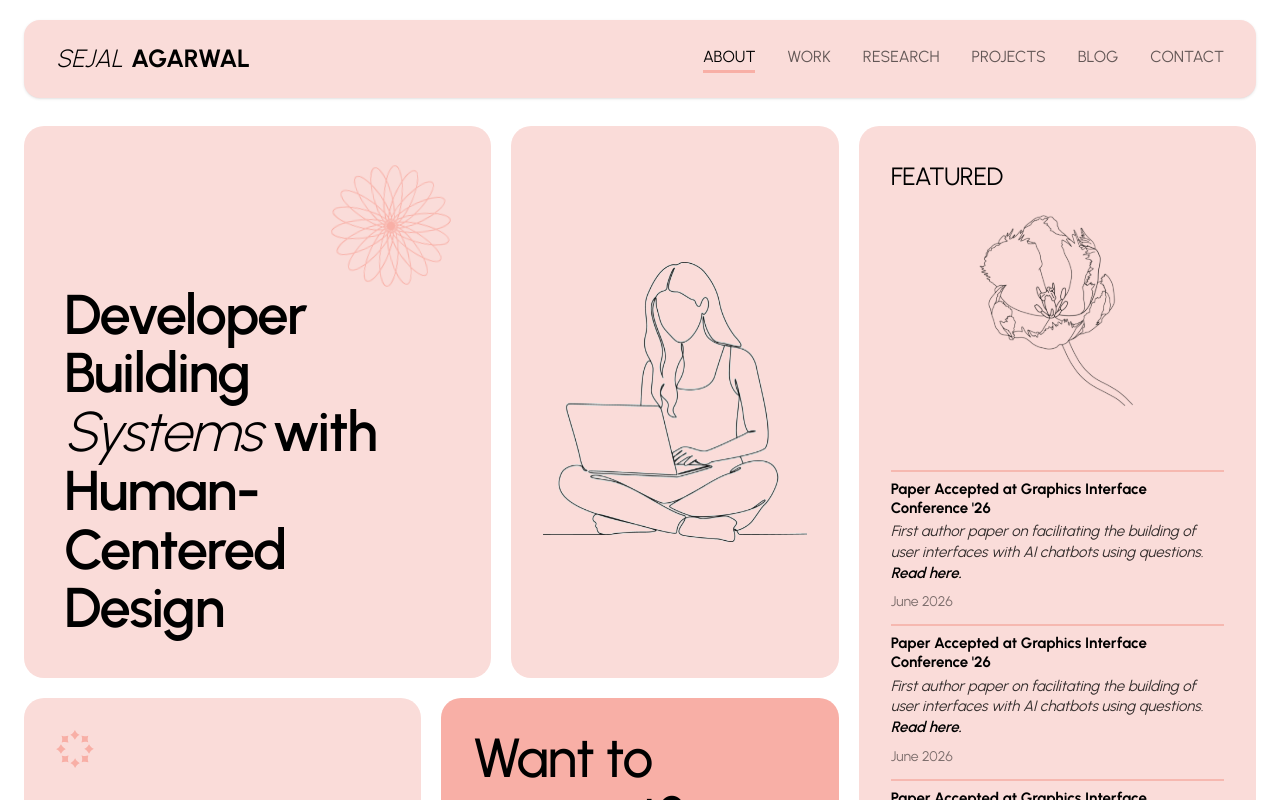
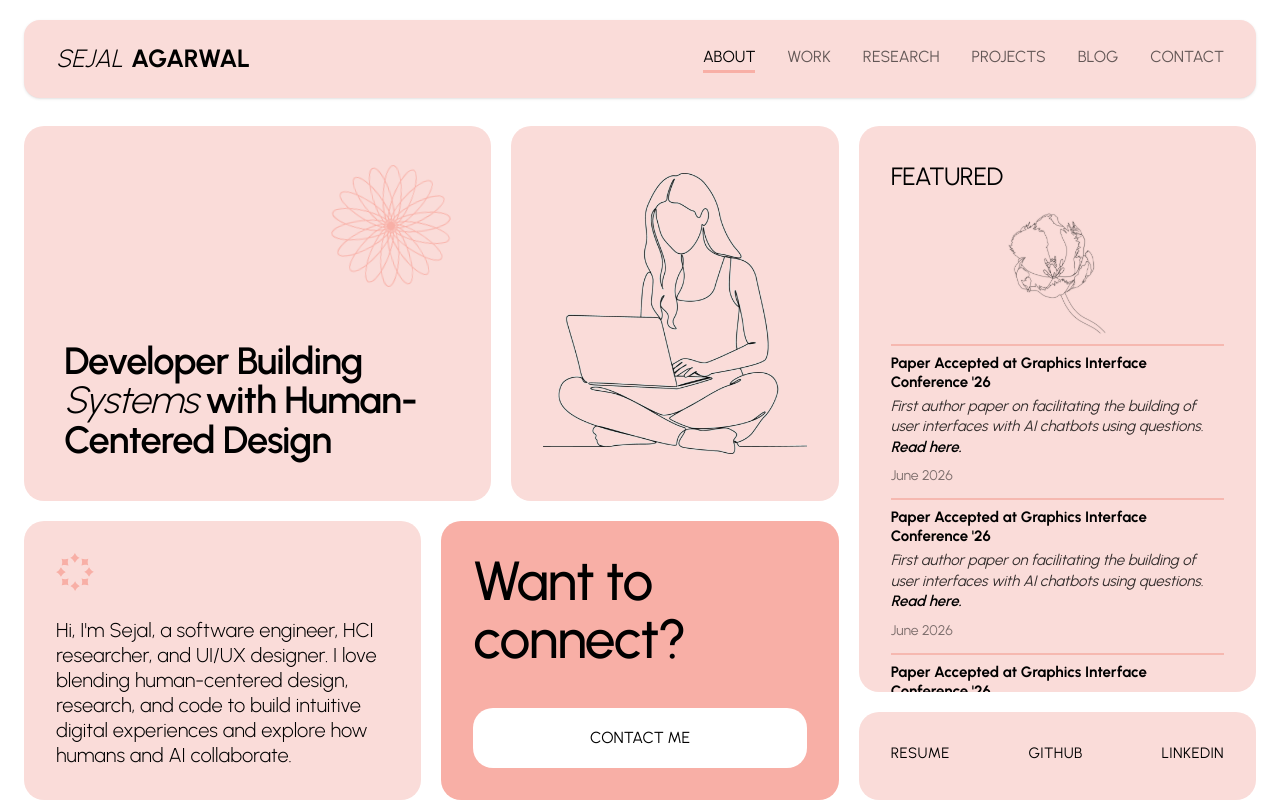
Before and after one commit to sejal-agarwal/sejal-portfolio, a Next.js app: page / in a window 1280 px wide. Shown: the top 800 px of the page. Built offline with nearby package versions, Linux system fonts and the light colour scheme.

Commit message:
make homepage fit

```diff
--- a/app/components/homepage-components/AboutCard.tsx
+++ b/app/components/homepage-components/AboutCard.tsx
@@ -6,7 +6,7 @@ export function AboutCard() {
     <BentoCard
       bgColor="bg-primary"
       colSpan="w-full"
-      className="rounded-[20px] pt-[32px] pl-[24px] pb-[25px] pr-[93px] h-[351px] flex flex-col justify-between"
+      className="rounded-[20px] pt-[32px] pl-[24px] pb-[25px] pr-[93px] h-[351px] lg:h-full flex flex-col justify-between"
     >
       <div>
         <Image
--- a/app/components/homepage-components/ConnectCard.tsx
+++ b/app/components/homepage-components/ConnectCard.tsx
@@ -6,7 +6,7 @@ export function ConnectCard() {
         <BentoCard
             bgColor="bg-secondary"
             colSpan="w-full"
-            className="rounded-[20px] h-[351px] pt-[37px] pb-[28px] px-[24px] flex flex-col justify-between"
+            className="rounded-[20px] h-[351px] lg:h-full pt-[37px] pb-[28px] px-[24px] flex flex-col justify-between"
         >
             <div>
                 <h2 className="text-[55px] font-medium leading-[1.05] tracking-tight text-black">
--- a/app/components/homepage-components/FeaturedCard.tsx
+++ b/app/components/homepage-components/FeaturedCard.tsx
@@ -37,7 +37,7 @@ export function FeaturedCard() {
     <BentoCard
       bgColor="bg-primary"
       colSpan="col-span-1"
-      className="rounded-[20px] flex-1 h-full flex flex-col justify-between p-6 overflow-hidden"
+      className="rounded-[20px] h-full min-h-0 flex flex-col justify-between p-6 overflow-hidden"
     >
       <div>
         <h2 className="text-section-subheading tracking-tight">
@@ -50,7 +50,7 @@ export function FeaturedCard() {
             alt="Tulip line drawing"
             width={160}
             height={190}
-            className="object-contain"
+            className="object-contain lg:w-[105px] lg:h-[125px]"
           />
         </div>
       </div>
--- a/app/components/homepage-components/HeroCard.tsx
+++ b/app/components/homepage-components/HeroCard.tsx
@@ -6,7 +6,7 @@ export function HeroCard() {
     <BentoCard
       bgColor="bg-primary"
       colSpan="lg:col-span-5"
-      className="rounded-[20px] min-h-[476px] h-full p-8 lg:p-10 flex flex-col justify-between relative overflow-hidden"
+      className="rounded-[20px] min-h-[476px] lg:min-h-0 h-full p-8 lg:p-10 flex flex-col justify-between relative overflow-hidden"
     >
       <div className="self-end">
         <Image
@@ -18,7 +18,7 @@ export function HeroCard() {
         />
       </div>
 
-      <h1 className="text-[44px] md:text-[48px] lg:text-[56px] leading-[1.05] font-semibold text-black tracking-tight mt-auto">
+      <h1 className="text-[40px] md:text-[44px] lg:text-[clamp(38px,2.5vw,48px)] leading-[1.05] font-semibold text-black tracking-tight mt-auto">
         Developer Building{" "}
         <span className="font-light italic">Systems</span> with{" "}
         Human-Centered Design
--- a/app/components/homepage-components/IllustrationCard.tsx
+++ b/app/components/homepage-components/IllustrationCard.tsx
@@ -6,7 +6,7 @@ export function IllustrationCard() {
     <BentoCard
       bgColor="bg-primary"
       colSpan="col-span-1 lg:col-span-3"
-      className="rounded-[20px] min-h-[476px] h-full relative overflow-hidden flex flex-col justify-center items-center p-6"
+      className="rounded-[20px] min-h-[476px] lg:min-h-0 h-full relative overflow-hidden flex flex-col justify-center items-center p-6"
     >
       <div className="relative w-full h-full min-h-[350px] flex items-center justify-center">
         <Image
--- a/app/components/homepage-components/QuickLinksCard.tsx
+++ b/app/components/homepage-components/QuickLinksCard.tsx
@@ -6,7 +6,7 @@ export function QuickLinksCard() {
     <BentoCard
       bgColor="bg-primary"
       colSpan="col-span-1"
-      className="rounded-[20px] h-[101px] px-8 flex flex-row items-center justify-between shrink-0"
+      className="rounded-[20px] h-[101px] lg:h-[88px] px-8 flex flex-row items-center justify-between shrink-0"
     >
       <Link
         href="/resume.pdf"
--- a/app/page.tsx
+++ b/app/page.tsx
@@ -5,9 +5,11 @@ import { Work } from "./pages/Work";
 export default function Home() {
   return (
     <>
-    <Navbar />
-    <HomePage />
-    <Work />
+      <Navbar />
+      <div className="min-h-[calc(100svh-90px)] lg:h-[calc(100svh-90px)] flex flex-col">
+        <HomePage />
+      </div>
+      <Work />
     </>
   );
 }
--- a/app/pages/Homepage.tsx
+++ b/app/pages/Homepage.tsx
@@ -7,10 +7,10 @@ import { QuickLinksCard } from "../components/homepage-components/QuickLinksCard
 
 export default function HomePage() {
   return (
-    <div className="w-full min-h-screen flex flex-col py-2 px-6">
-      <main className="w-full grid grid-cols-1 lg:grid-cols-12 gap-5 mt-5">
+    <div className="w-full flex-1 min-h-0 flex flex-col py-2 px-6">
+      <main className="w-full grid grid-cols-1 lg:grid-cols-12 gap-5 mt-5 lg:flex-1 lg:min-h-0">
 
-        <div className="lg:col-span-8 grid grid-cols-1 md:grid-cols-12 gap-5 w-full">
+        <div className="lg:col-span-8 grid grid-cols-1 md:grid-cols-12 lg:grid-rows-[minmax(0,1.35fr)_minmax(0,1fr)] gap-5 w-full min-h-0">
           <div className="md:col-span-7 w-full h-full flex flex-col">
             <HeroCard />
           </div>
@@ -26,7 +26,7 @@ export default function HomePage() {
           </div>
         </div>
 
-        <div className="lg:col-span-4 flex flex-col gap-5 w-full h-full justify-between">
+        <div className="lg:col-span-4 grid grid-rows-[minmax(0,1fr)_auto] gap-5 w-full min-h-0">
           <FeaturedCard />
           <QuickLinksCard />
         </div>
```
